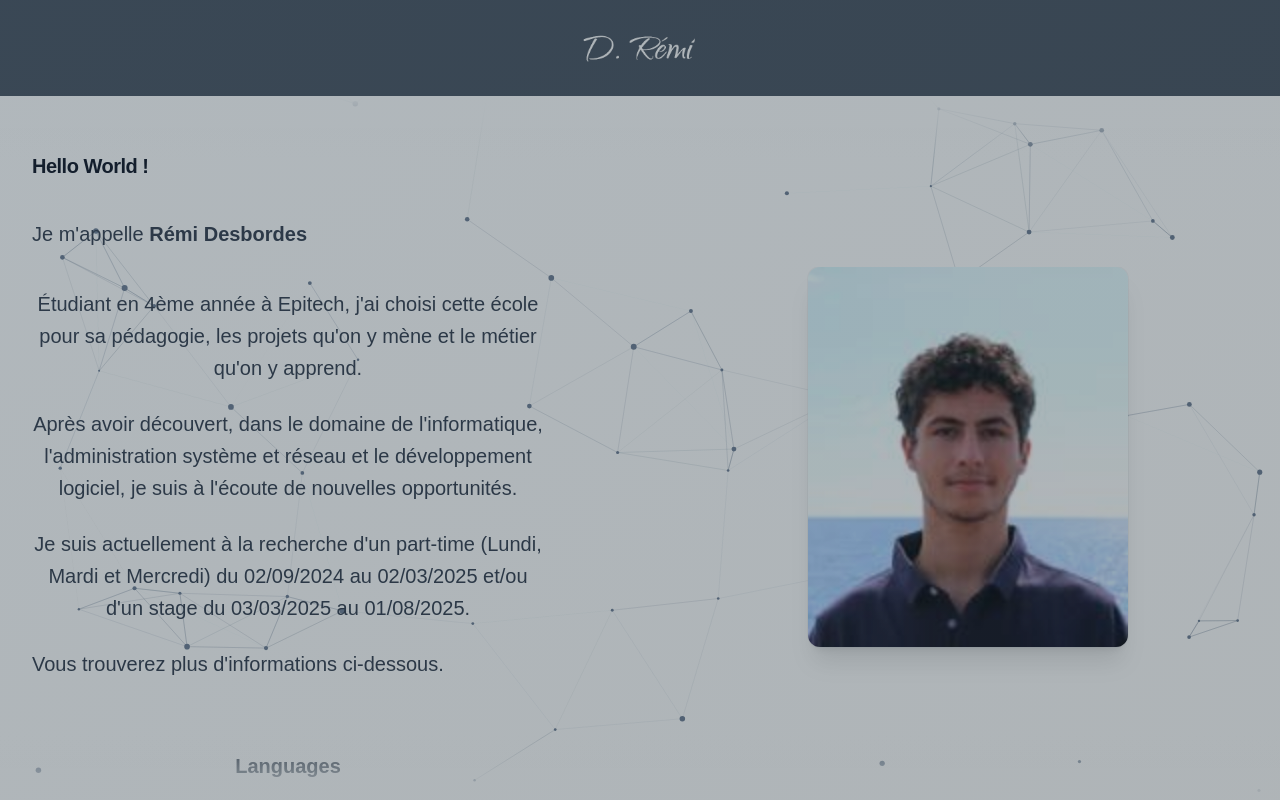
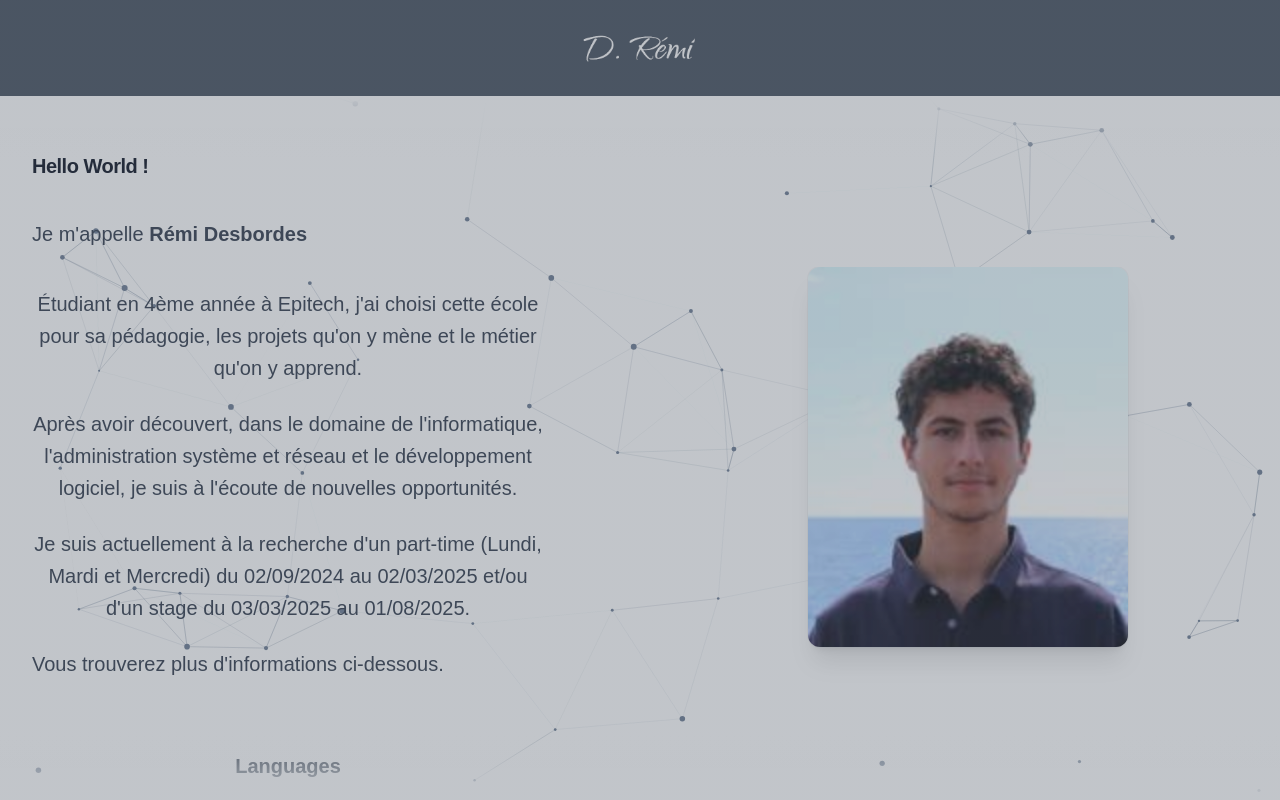
Before and after one commit to WentioxDemoi/CV, a React (Create React App) app: page /Home in a window 1280 px wide. Shown: the top 800 px of the page. Built offline with nearby package versions, Linux system fonts and the light colour scheme; a web font is replaced by a local one.

Commit message:
[ADD] Dependencies

```diff
--- a/src/component/LoadingScreen.jsx
+++ b/src/component/LoadingScreen.jsx
@@ -24,7 +24,7 @@ const LoadingPage = () => {
             width: '100%',
             height: '100%',
             zIndex: 9998,
-            background: 'linear-gradient(to bottom right, #1A2E3B, #14242D)',
+            background: 'linear-gradient(to bottom right, #4b5563, #4b5563)',
             display: 'flex',
             flexDirection: 'column', // Ajout pour organiser les éléments en colonne
             justifyContent: 'center',
@@ -37,7 +37,6 @@ const LoadingPage = () => {
           }}
           onAnimationComplete={handleAnimationComplete}
         >
-          {/* <div>Bienvenue</div> */}
           <Loader />
         </motion.div>
       )}
```
